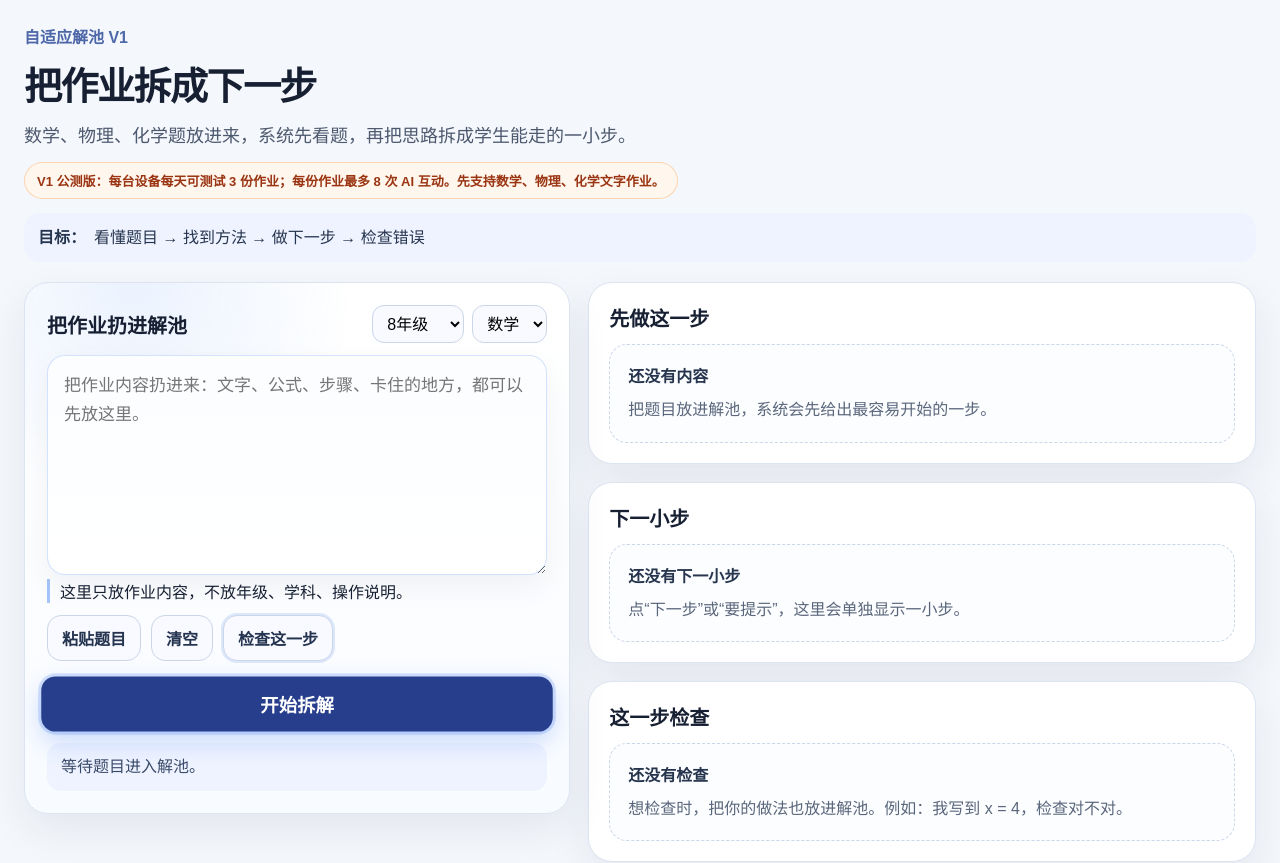
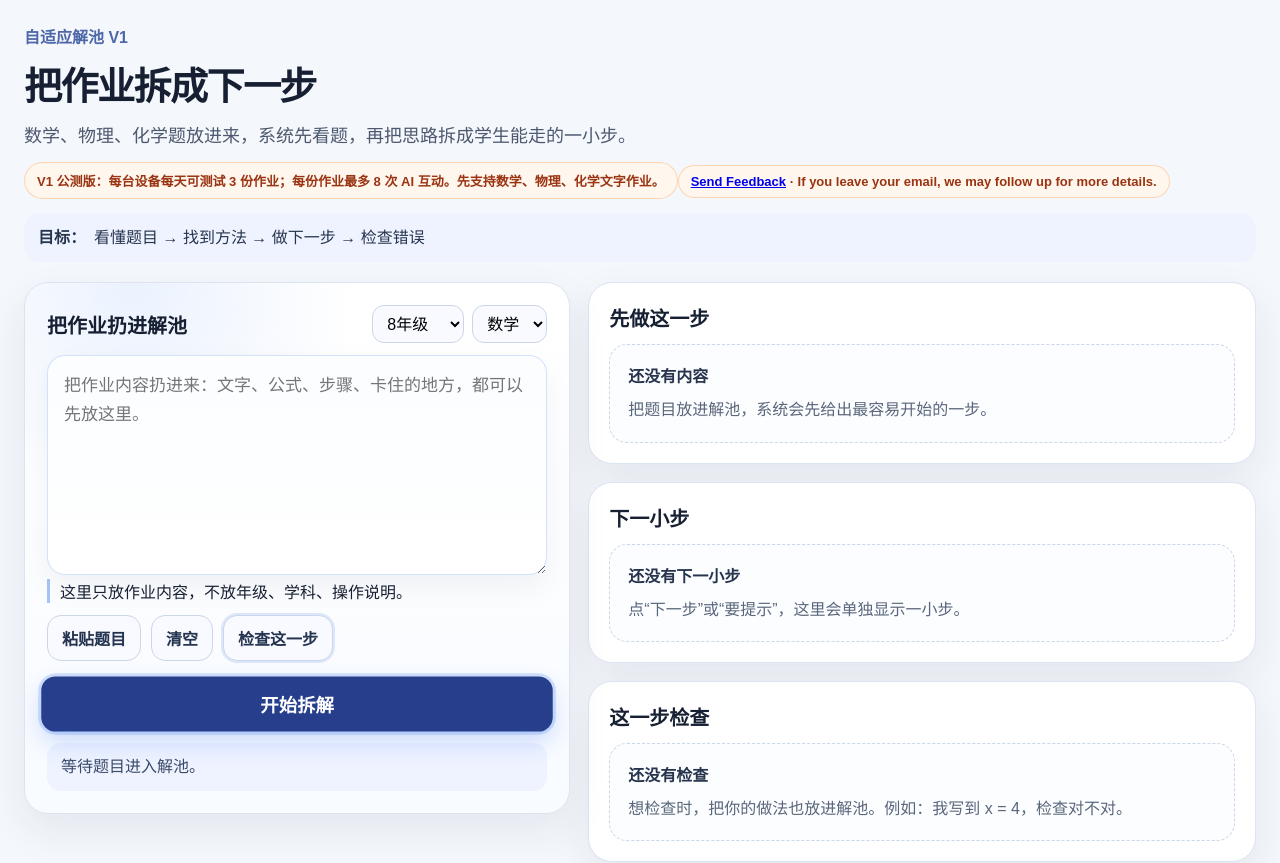
Before and after one commit to ilisuns/StepSolve, a React (Vite) app in the folder frontend/: page / in a window 1280 px wide. Shown: the top 863 px of the page. Built offline with nearby package versions, Linux system fonts and the light colour scheme.

Commit message:
add-feedback-mailto-link

```diff
--- a/frontend/src/App.tsx
+++ b/frontend/src/App.tsx
@@ -486,6 +486,7 @@ function App() {
           <h1>把作业拆成下一步</h1>
           <p className="subtitle">数学、物理、化学题放进来，系统先看题，再把思路拆成学生能走的一小步。</p>
           <p className="publicBetaNotice">V1 公测版：每台设备每天可测试 3 份作业；每份作业最多 8 次 AI 互动。先支持数学、物理、化学文字作业。</p>
+          <p className="publicBetaNotice"><a href="mailto:trlisuning@gmail.com?subject=StepSolve%20Feedback&body=What%20problem%20were%20you%20trying%20to%20solve%3F%0you%20trying%20to%20solve%0A%0ADid%20StepSolve%20help%20you%20find%20the%20next%20step%3F%0A%0AWhat%20was%20confusing%3F%0A%0AYour%20email%20(optional)%3A%20">Send Feedback</a> · If you leave your email, we may follow up for more details.</p>
           <div className="goalBar"><strong>目标：</strong><span>看懂题目 → 找到方法 → 做下一步 → 检查错误</span></div>
         </div>
 
```
